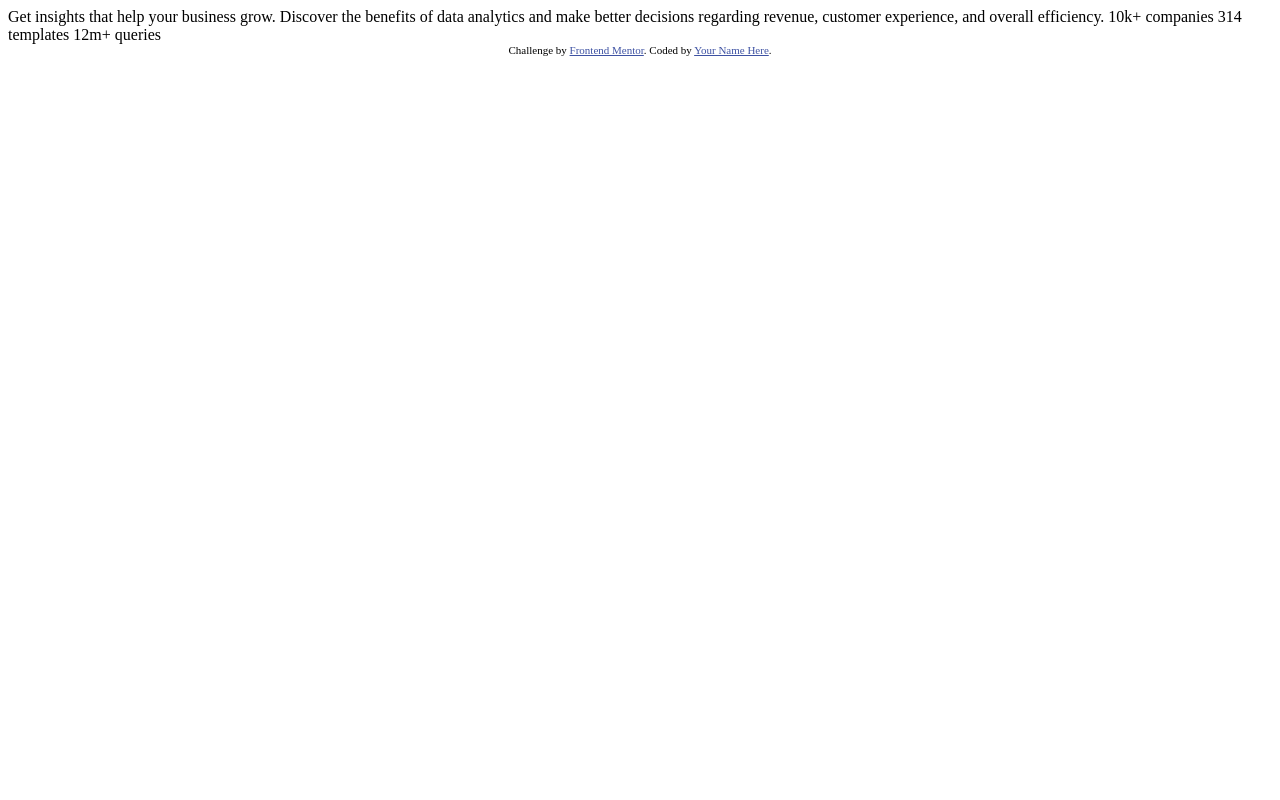
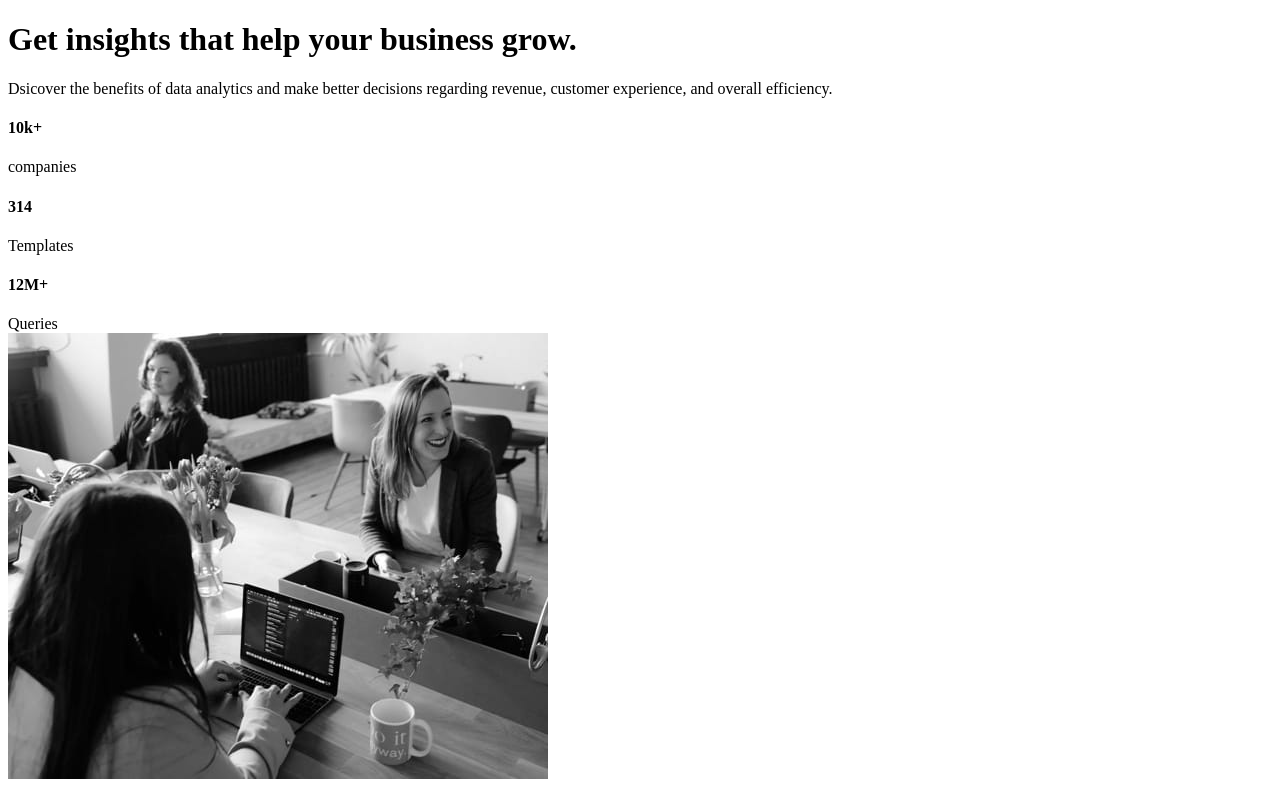
Before and after one commit to abdikasa/Stats-preview-card-component, a plain HTML site: page index.html in a window 1280 px wide. Drawn offline with Linux system fonts and the light colour scheme.

Commit message:
Finished boilerplate, time for some  style.

```diff
--- a/index.html
+++ b/index.html
@@ -5,29 +5,40 @@
   <meta name="viewport" content="width=device-width, initial-scale=1.0"> <!-- displays site properly based on user's device -->
 
   <link rel="icon" type="image/png" sizes="32x32" href="./images/favicon-32x32.png">
-
+  <link rel="stylesheet" href="style.css">
   <title>Frontend Mentor | Stats preview card component</title>
 
-  <!-- Feel free to remove these styles or customise in your own stylesheet 👍 -->
-  <style>
-    .attribution { font-size: 11px; text-align: center; }
-    .attribution a { color: hsl(228, 45%, 44%); }
-  </style>
 </head>
 <body>
 
-  Get insights that help your business grow.
-
-  Discover the benefits of data analytics and make better decisions regarding revenue, customer
-  experience, and overall efficiency.
-
-  10k+ companies
-  314 templates
-  12m+ queries
-
-  <div class="attribution">
+  <div class="grid">
+    <div class="box box-1">
+      <h1>Get insights that help your business grow.</h1>
+      <p>Dsicover the benefits of data analytics and make better decisions
+        regarding revenue, customer experience, and overall efficiency.
+      </p>
+      <div class="stats">
+        <div class="stat">
+          <h4>10k+</h4>
+          <span>companies</span>
+        </div>
+        <div class="stat">
+          <h4>314</h4>
+          <span>Templates</span>
+        </div>
+        <div class="stat">
+          <h4>12M+</h4>
+          <span>Queries</span>
+        </div>
+      </div>
+    </div>
+    <div class="box box-2">
+      <img src="images/image-header-desktop.jpg" alt="An image of people happily coding.">
+    </div>
+  </div>
+  <!-- <div class="attribution">
     Challenge by <a href="https://www.frontendmentor.io?ref=challenge" target="_blank">Frontend Mentor</a>.
-    Coded by <a href="#">Your Name Here</a>.
-  </div>
+    Coded by <a href="#">Said Abdiakrim</a>.
+  </div> -->
 </body>
 </html>
--- /dev/null
+++ b/style.css
@@ -0,0 +1,2 @@
+.attribution { font-size: 11px; text-align: center; }
+.attribution a { color: hsl(228, 45%, 44%); }
```
